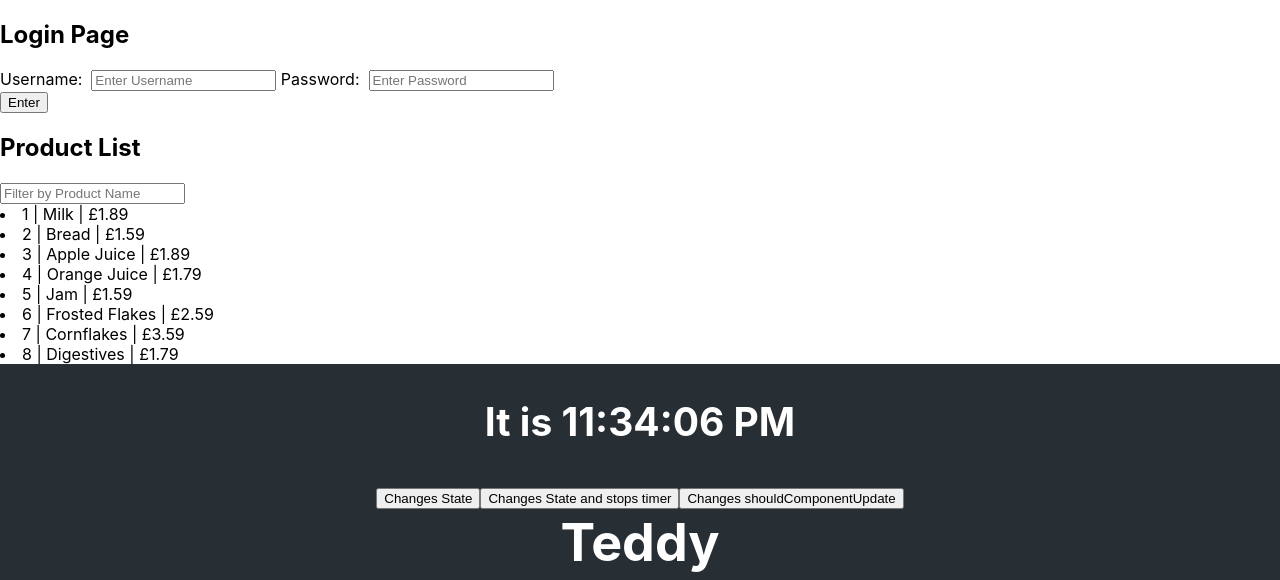
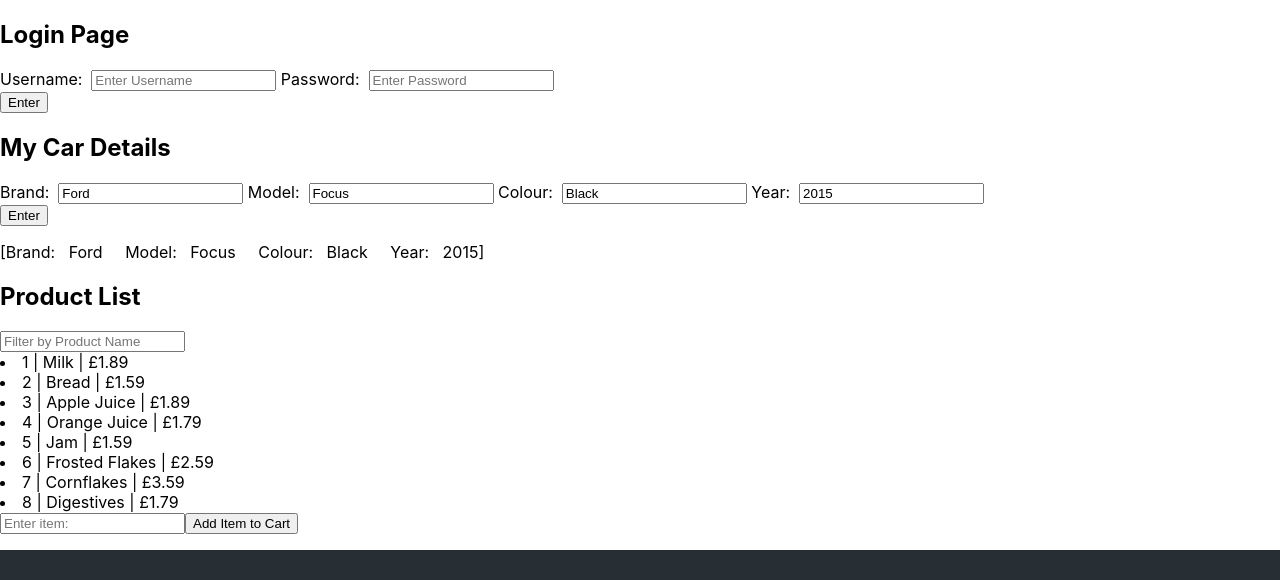
Before and after one commit to sanchayarun/React-Week-11, a React (Create React App) app: page / in a window 1280 px wide. Shown: the top 580 px of the page. Built offline with nearby package versions, Linux system fonts and the light colour scheme.

Commit message:
lifting state exercise

```diff
--- /dev/null
+++ b/src/ShoppingCart/AddItem.jsx
@@ -0,0 +1,21 @@
+import React from 'react';
+
+const AddItems = ({ submitHandler, newItem, handleAdd }) => {
+    return (
+        <form onSubmit={submitHandler}>
+            <input
+                placeholder="Enter item:"
+                type="text"
+                onChange={newItem}
+            />
+            <button
+                type="button"
+                onClick={handleAdd}
+            >
+                Add Item to Cart
+          </button>
+        </form>
+    );
+}
+
+export default AddItems;
--- /dev/null
+++ b/src/ShoppingCart/CartItems.jsx
@@ -0,0 +1,16 @@
+import React from 'react';
+
+
+const CartItems = ({items}) => {
+
+    const Display = ({ itemName }) => <li>{itemName}</li>
+    return (
+        <ul className="previousSearch">
+                            {items.map(item => (
+                    <li key={item.id}>{item.name}</li>
+                ))}
+        </ul>
+     );
+}
+
+export default CartItems;
--- /dev/null
+++ b/src/ShoppingCart/ShoppingCart.jsx
@@ -0,0 +1,32 @@
+import React, { useState } from 'react';
+import AddItems from './AddItem';
+import CartItems from './CartItems';
+
+const ShoppingCart = () => {
+
+   const [itemName, setItemName] = useState("");
+   const [items, setItems] = useState([]);
+
+    const newItem = (event) => {
+        setItemName(event.target.value);
+
+    }
+
+   const submitForm = (event) => {
+       // Prevent form submission
+        event.preventDefault();
+   }
+
+    const handleAdd = () => {
+        // Save item name  state to array
+        setItems(items => [...items, { id: items.length, name: itemName }]);
+    }
+
+    return(
+       <>
+           <AddItems submitHandler={submitForm} newItem={newItem} handleAdd={handleAdd} />
+            <CartItems items={items}/>
+       </>
+   )
+}
+export default ShoppingCart;
--- a/src/index.js
+++ b/src/index.js
@@ -4,16 +4,18 @@ import './index.css';
 import App from './App';
 import reportWebVitals from './reportWebVitals';
 import Login from './Login/Login';
-// import Car from './Car/Car';
+import Car from './Car/Car';
 import ProductList from './ProductTable/ProductTable';
+import ShoppingCart from './ShoppingCart/ShoppingCart';
 
 
 const root = ReactDOM.createRoot(document.getElementById('root'));
 root.render(
   <React.StrictMode>
     <Login />
-    {/* <Car /> */}
+    <Car />
     <ProductList />
+    <ShoppingCart />
     <App />
 
   </React.StrictMode>
```
